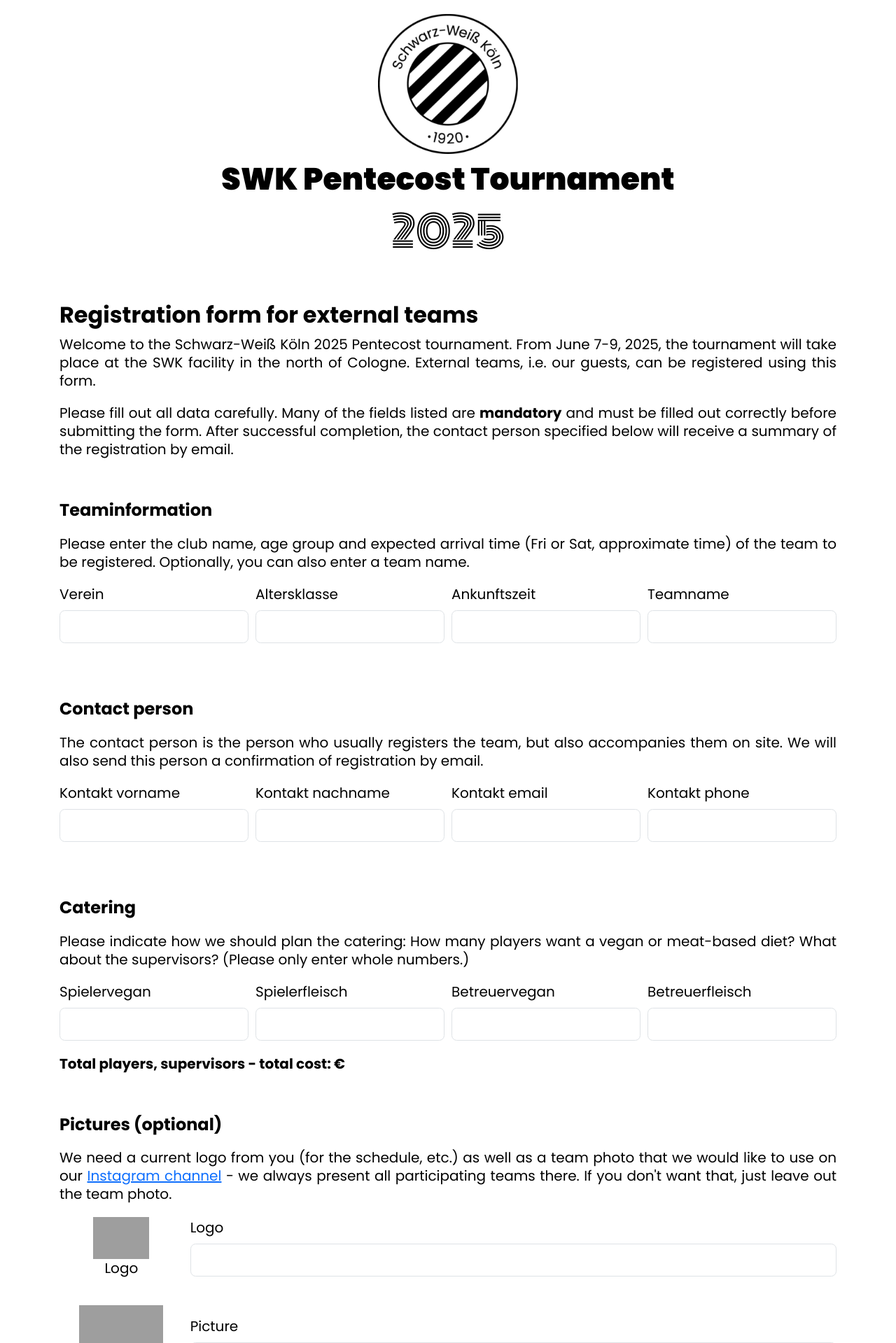
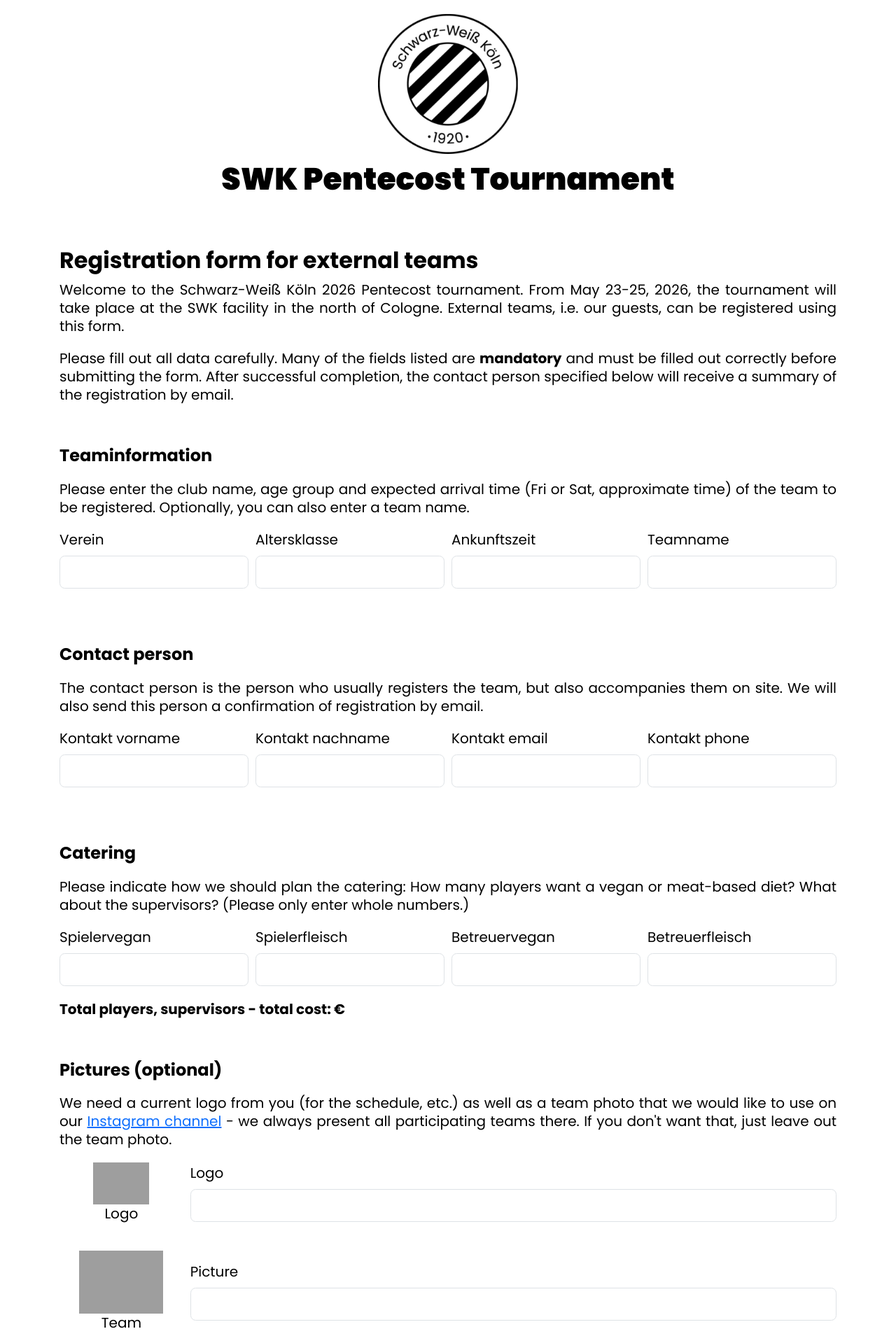
Before and after one commit to kkht-swk/pfingsten-reg, a Symfony app: template templates/team_info/team_form.html.twig in a window 1280 px wide. Shown: the top 1919 px of the page at 70% size. Run offline with Twig, Linux system fonts and the light colour scheme; the template is opened without the code that fills it, so the values that code supplies are empty; form fields are guessed from the names that the template uses; style sheets or scripts are compiled from the project's sources; some libraries are stand-ins or nearby versions; grey boxes are pictures that could not be loaded.

Commit message:
fix: prepare texts for 2026 edition

```diff
--- a/templates/default.html.twig
+++ b/templates/default.html.twig
@@ -6,11 +6,11 @@
       <div class="row text-center justify-content-center mb-5">
         <div class="col-auto gy-3">
           <img src="{{ asset('pics/KKHT-logo.png') }}" alt="KKHT SWK Logo" class="kkhtlogo">
-          <h1 class="mt-2">SWK Pfingstturnier</h1> <span class="number">2025</span>
+          <h1 class="mt-2">SWK Pfingstturnier</h1> <span class="number">{{ constant('App\\Config::SWK_YEAR') }}</span>
         </div>
       </div>
 
-      <p class="text-center">Dies ist die Startseite des SWK Pfingstturniers 2025 - <br>dem großen,
+      <p class="text-center">Dies ist die Startseite des SWK Pfingstturniers {{ constant('App\\Config::SWK_YEAR') }} - <br>dem großen,
       traditionellen Hockeycamp des <strong>KKHT Schwarz-Weiß Köln 1920 e.V.</strong></p>
 
       <p class="text-center">Bei Interesse an unserem Turnier melde Dich bitte beim
--- a/templates/player_info/player_form.html.twig
+++ b/templates/player_info/player_form.html.twig
@@ -6,13 +6,13 @@
       <div class="row text-center justify-content-center mb-5">
         <div class="col-auto gy-3">
           <img src="{{ asset('pics/KKHT-logo.png') }}" alt="KKHT SWK Logo" class="kkhtlogo">
-          <h1 class="mt-2">SWK Pfingstturnier</h1> <span class="number">2025</span>
+          <h1 class="mt-2">SWK Pfingstturnier</h1> <span class="number">{{ constant('App\\Config::SWK_YEAR') }}</span>
         </div>
       </div>
 
       <h2>Anmeldeformular für SWK Spieler:innen</h2>
-      <p>Herzlich Willkommen beim Pfingstturnier 2025 von Schwarz-Weiß Köln.
-      Vom 7.-9. Juni 2025 wird auf der SWK-Anlage im Kölner Norden "gezockt".
+      <p>Herzlich Willkommen beim Pfingstturnier {{ constant('App\\Config::SWK_YEAR') }} von Schwarz-Weiß Köln.
+      Vom 23.-25. Mai 2026 wird auf der SWK-Anlage im Kölner Norden "gezockt".
       Mit diesem Formular können SWK-Spielerinnen und -Spieler angemeldet werden.</p>
 
       <p>Bitte fülle alle Daten gewissenhaft aus. Alle aufgeführten Felder sind
--- a/templates/player_info/player_list.html.twig
+++ b/templates/player_info/player_list.html.twig
@@ -6,7 +6,7 @@
       <div class="row text-center justify-content-center mb-5">
         <div class="col-auto gy-3">
           <img src="{{ asset('pics/KKHT-logo.png') }}" alt="KKHT SWK Logo" class="kkhtlogo">
-          <h1 class="mt-2">SWK Pfingstturnier</h1> <span class="number">2025</span>
+          <h1 class="mt-2">SWK Pfingstturnier</h1> <span class="number">{{ constant('App\\Config::SWK_YEAR') }}</span>
         </div>
       </div>
 
--- a/templates/player_info/player_summary.html.twig
+++ b/templates/player_info/player_summary.html.twig
@@ -6,7 +6,7 @@
       <div class="row text-center justify-content-center mb-5">
         <div class="col-auto gy-3">
           <img src="{{ asset('pics/KKHT-logo.png') }}" alt="KKHT SWK Logo" class="kkhtlogo">
-          <h1 class="mt-2">SWK Pfingstturnier</h1> <span class="number">2025</span>
+          <h1 class="mt-2">SWK Pfingstturnier</h1> <span class="number">{{ constant('App\\Config::SWK_YEAR') }}</span>
         </div>
       </div>
 
--- a/templates/team_info/team_form.html.twig
+++ b/templates/team_info/team_form.html.twig
@@ -2,11 +2,11 @@
 {% block title %}{{ parent() }} | {{ 'team.register.title'|trans }} {% endblock %}
 {% block body %}
     <!-- md container breaks if smaller than 768-->
-    <div class="container">
+    <div class="container mb-5">
       <div class="row text-center justify-content-center mb-5">
         <div class="col-auto gy-3">
           <img src="{{ asset('pics/KKHT-logo.png') }}" alt="KKHT SWK Logo" class="kkhtlogo">
-          <h1 class="mt-2">{{ 'team.heading'|trans }}</h1> <span class="number">2025</span>
+          <h1 class="mt-2">{{ 'team.heading'|trans }}</h1> <span class="number">{{ constant('App\\Config::SWK_YEAR') }}</span>
         </div>
       </div>
 
--- a/templates/team_info/team_list.html.twig
+++ b/templates/team_info/team_list.html.twig
@@ -6,7 +6,7 @@
       <div class="row text-center justify-content-center mb-5">
         <div class="col-auto gy-3">
           <img src="{{ asset('pics/KKHT-logo.png') }}" alt="KKHT SWK Logo" class="kkhtlogo">
-          <h1 class="mt-2">SWK Pfingstturnier</h1> <span class="number">2025</span>
+          <h1 class="mt-2">SWK Pfingstturnier</h1> <span class="number">{{ constant('App\\Config::SWK_YEAR') }}</span>
         </div>
       </div>
 
--- a/templates/team_info/team_summary.html.twig
+++ b/templates/team_info/team_summary.html.twig
@@ -2,11 +2,11 @@
 {% block title %}{{ parent() }} | {{ 'team.summary.title'|trans }} {% endblock %}
 {% block body %}
     <!-- md container breaks if smaller than 768-->
-    <div class="container">
+    <div class="container mb-5">
       <div class="row text-center justify-content-center mb-5">
         <div class="col-auto gy-3">
           <img src="{{ asset('pics/KKHT-logo.png') }}" alt="KKHT SWK Logo" class="kkhtlogo">
-          <h1 class="mt-2">{{ 'team.heading'|trans }}</h1> <span class="number">2025</span>
+          <h1 class="mt-2">{{ 'team.heading'|trans }}</h1> <span class="number">{{ constant('App\\Config::SWK_YEAR') }}</span>
         </div>
       </div>
       <div class="row">
--- a/translations/messages+intl-icu.en.yaml
+++ b/translations/messages+intl-icu.en.yaml
@@ -1,5 +1,5 @@
 site.title: |
-    SWK Pentecost Tournament 2025
+    SWK Pentecost Tournament 2026
 
 team.register.title: |
     Team registration
@@ -14,7 +14,7 @@ team.intro.heading: |
     Registration form for external teams
 
 team.intro.text: |
-    <p>Welcome to the Schwarz-Weiß Köln 2025 Pentecost tournament. From June 7-9, 2025, the tournament will take place at the SWK facility in the north of Cologne. External teams, i.e. our guests, can be registered using this form.</p>
+    <p>Welcome to the Schwarz-Weiß Köln 2026 Pentecost tournament. From May 23-25, 2026, the tournament will take place at the SWK facility in the north of Cologne. External teams, i.e. our guests, can be registered using this form.</p>
 
     <p>Please fill out all data carefully. Many of the fields listed are <strong>mandatory</strong> and must be filled out correctly before submitting the form. After successful completion, the contact person specified below will receive a summary of the registration by email.</p>
 
@@ -60,7 +60,7 @@ team.bank.heading: |
     Bank details for SEPA direct debit
 
 team.bank.text: |
-    <p>We will collect the total amount for the booked catering packages from a bank account via the <strong>Blackstars e.V.</strong>. For this we need a corresponding SEPA mandate. The collection will not take place before June 1, 2025.</p>
+    <p>We will collect the total amount for the booked catering packages from a bank account via the <strong>Blackstars e.V.</strong>. For this we need a corresponding SEPA mandate. The collection will not take place before May 15, 2026.</p>
 
     <p>I hereby authorize <strong>Blackstars e.V.</strong> to collect the resulting total amount of <strong>€ <span id="m1">{curr_cost}</span></strong> from the account stated below.</p>
 
@@ -71,7 +71,7 @@ team.outro.text: |
 # =================================================
 
 team.summary.text: |
-    <p>Thank you for registering team <strong>{team_name} ({team_ak})</strong> for the SWK Pentecost 2025 tournament.</p>
+    <p>Thank you for registering team <strong>{team_name} ({team_ak})</strong> for the SWK Pentecost 2026 tournament.</p>
 
     <p>We have sent an email to the contact address provided ({kontakt_email}). If you have any questions, please contact the organization team at <a href="mailto:pfingsten@kkht.de">pfingsten@kkht.de</a>.</p>
 
```
Also changed, not shown: src/Config.php (added, +9 -0 lines), translations/messages+intl-icu.de.yaml (+4 -4 lines), translations/messages+intl-icu.nl.yaml (+4 -4 lines).
